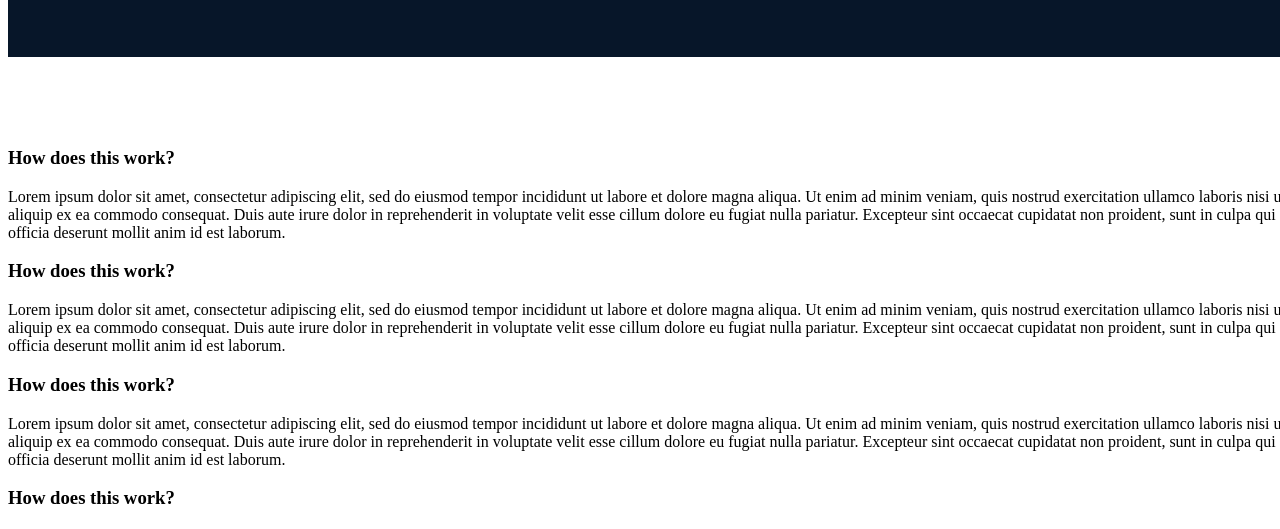
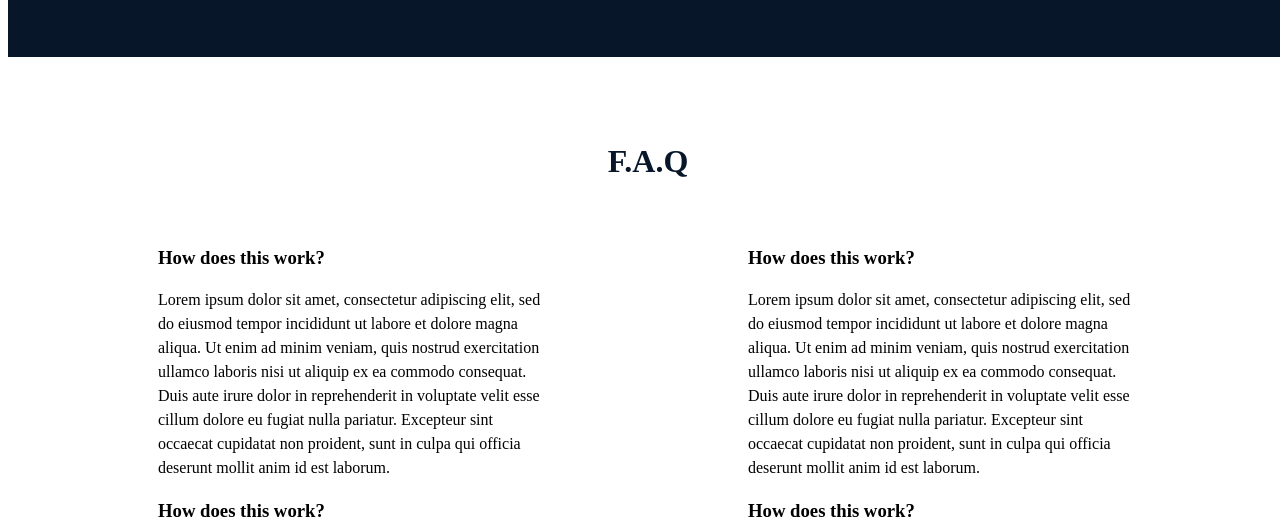
Before and after one commit to RickStunner/alx_html_css, a plain HTML site: page css_advanced/index.html in a window 1280 px wide. Shown: the part 2187-2716 px from the top of the page. Drawn offline with Linux system fonts and the light colour scheme.

Commit message:
styling for faqs

```diff
--- a/css_advanced/styles.css
+++ b/css_advanced/styles.css
@@ -320,3 +320,33 @@ color: #ffffff;
 .membership img {
     width: 44px;
 }
+
+/* FAQs */
+
+.faq {
+    background-color: white;
+    font-family: source sans pro;
+    padding: 50px;
+
+}
+
+.faq h2 {
+    color: #071629;
+    text-align: center;
+    padding: 10px 0;
+}
+
+.faq_items {
+    display: flex;
+    flex-direction: row;
+}
+
+.Qbox {
+    padding: 10px 100px;
+    line-height: 1.5rem;
+}
+
+.Qbox p {
+    font-size: 14px;
+    color: #d3d3d3;
+}
```
